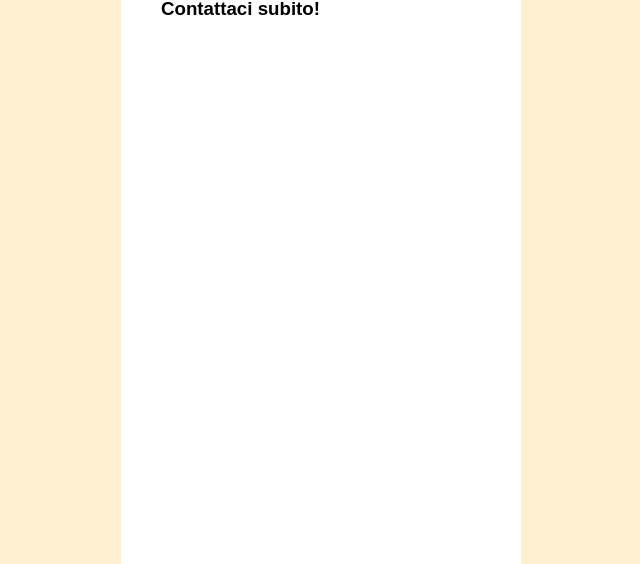
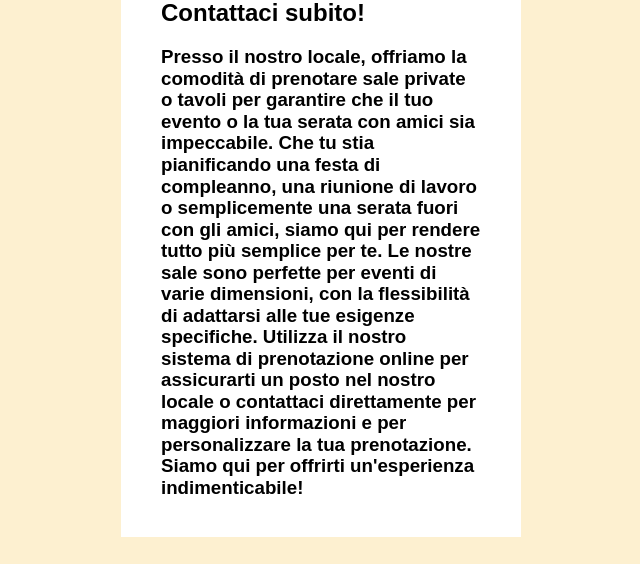
Before and after one commit to alessandrapuertas/sito_miele_puertas, a PHP site: page /pagina/prenotazioni.html in a window 1280 px wide. Shown: the part 638-1202 px from the top of the page, without its empty margins (319-959 px from the left). Run offline with PHP 8.4, Linux system fonts and the light colour scheme.

Commit message:
prenotazione finita

```diff
--- a/pagina/prenotazioni.html
+++ b/pagina/prenotazioni.html
@@ -30,8 +30,8 @@
 
     <article class="prenota">
         <div class="prenota_copy">
-            <h3>Contattaci subito!</h3>
-            <p>Presso il nostro locale, offriamo la comodità di prenotare sale private o tavoli per garantire che il tuo evento o la tua serata con amici sia impeccabile. Che tu stia pianificando una festa di compleanno, una riunione di lavoro o semplicemente una serata fuori con gli amici, siamo qui per rendere tutto più semplice per te. Le nostre sale sono perfette per eventi di varie dimensioni, con la flessibilità di adattarsi alle tue esigenze specifiche. Utilizza il nostro sistema di prenotazione online per assicurarti un posto nel nostro locale o contattaci direttamente per maggiori informazioni e per personalizzare la tua prenotazione. Siamo qui per offrirti un'esperienza indimenticabile!</p>
+            <h2>Contattaci subito!</h2>
+            <h3>Presso il nostro locale, offriamo la comodità di prenotare sale private o tavoli per garantire che il tuo evento o la tua serata con amici sia impeccabile. Che tu stia pianificando una festa di compleanno, una riunione di lavoro o semplicemente una serata fuori con gli amici, siamo qui per rendere tutto più semplice per te. Le nostre sale sono perfette per eventi di varie dimensioni, con la flessibilità di adattarsi alle tue esigenze specifiche. Utilizza il nostro sistema di prenotazione online per assicurarti un posto nel nostro locale o contattaci direttamente per maggiori informazioni e per personalizzare la tua prenotazione. Siamo qui per offrirti un'esperienza indimenticabile!</h3>
         </div>
     </article>
 
@@ -53,7 +53,6 @@
                 </a>
             </div>
         </div>
-
     </div>
 
 
--- a/style.css
+++ b/style.css
@@ -211,7 +211,7 @@ html, body{height: 100%;}
 
 .cover_prenota{
     height: 70%;
-    background-image: url(https://images.unsplash.com/photo-1517457373958-b7bdd4587205?w=600&auto=format&fit=crop&q=60&ixlib=rb-4.0.3&ixid=M3wxMjA3fDB8MHxzZWFyY2h8MTZ8fGZlc3RhfGVufDB8fDB8fHww);
+    background-image: url(https://images.unsplash.com/photo-1519111887837-a48ccf9edc00?w=600&auto=format&fit=crop&q=60&ixlib=rb-4.0.3&ixid=M3wxMjA3fDB8MHxzZWFyY2h8MTh8fGZlc3RlfGVufDB8fDB8fHww);
     background-size: cover;
     -o-background-size: cover;
     -moz-background-size:cover;
```
